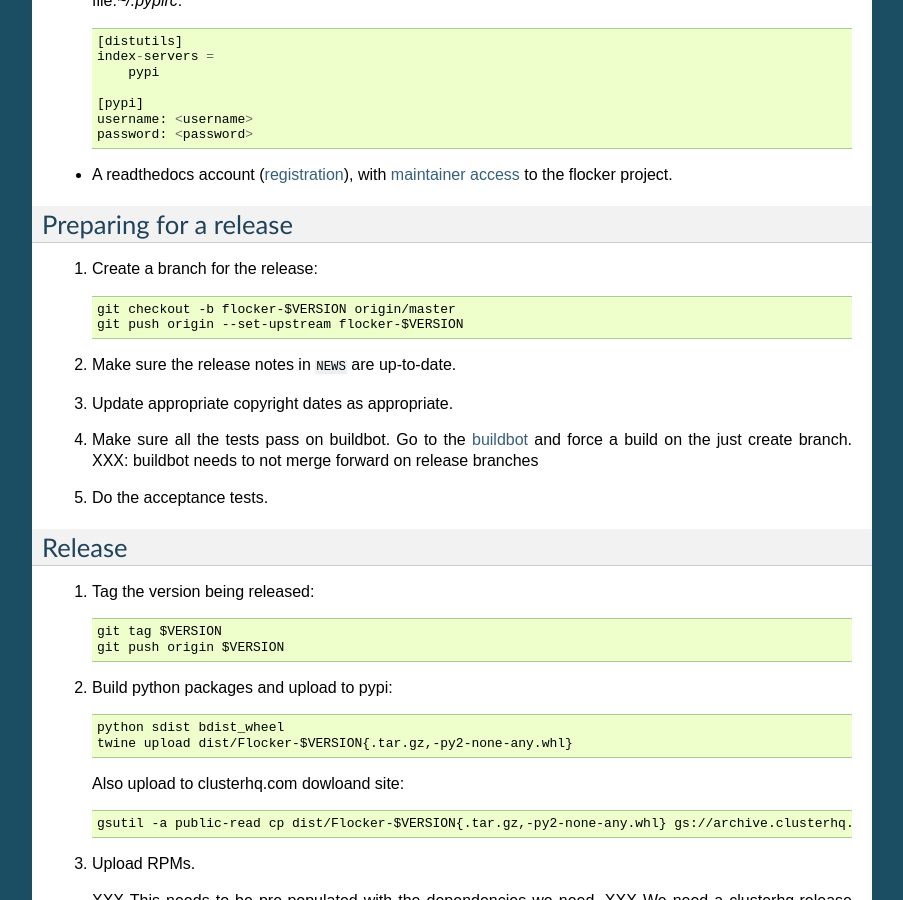
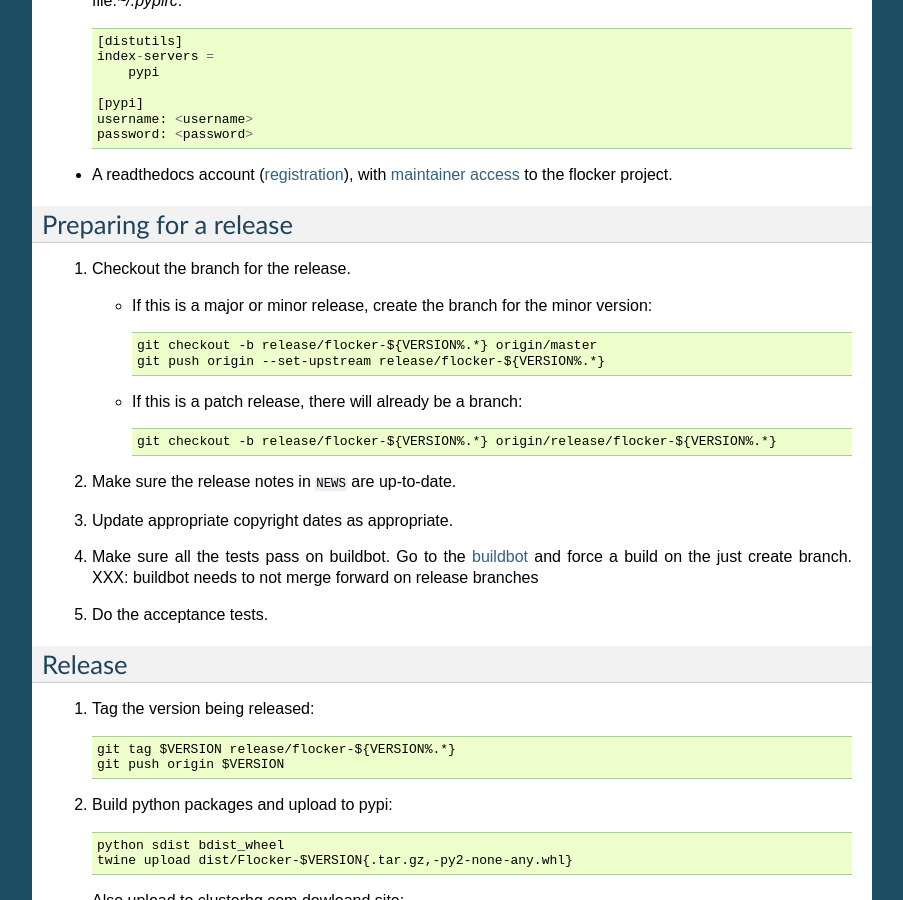
Before and after one commit to ClusterHQ/flocker, a Sphinx documentation site: the page built from docs/release-process.rst, in a window 1280 px wide and 900 px high, scrolled down 471 px. Shown: the whole window, without its empty margins (198-1101 px from the left). Built offline with Sphinx 7.4.7, drawn with Linux system fonts in a browser that asks for light colours.

Commit message:
Specify something about how to handle patch releases.

```diff
--- a/docs/release-process.rst
+++ b/docs/release-process.rst
@@ -37,10 +37,16 @@ Prequesites
 
 Preparing for a release
 -----------------------
-1. Create a branch for the release::
+1. Checkout the branch for the release.
 
-      git checkout -b flocker-$VERSION origin/master
-      git push origin --set-upstream flocker-$VERSION
+   - If this is a major or minor release, create the branch for the minor version::
+
+      git checkout -b release/flocker-${VERSION%.*} origin/master
+      git push origin --set-upstream release/flocker-${VERSION%.*}
+
+   - If this is a patch release, there will already be a branch::
+
+      git checkout -b release/flocker-${VERSION%.*} origin/release/flocker-${VERSION%.*}
 
 2. Make sure the release notes in :file:`NEWS` are up-to-date.
 3. Update appropriate copyright dates as appropriate.
@@ -54,7 +60,7 @@ Release
 
 1. Tag the version being released::
 
-     git tag $VERSION
+     git tag $VERSION release/flocker-${VERSION%.*}
      git push origin $VERSION
 
 2. Build python packages and upload to pypi::
```
